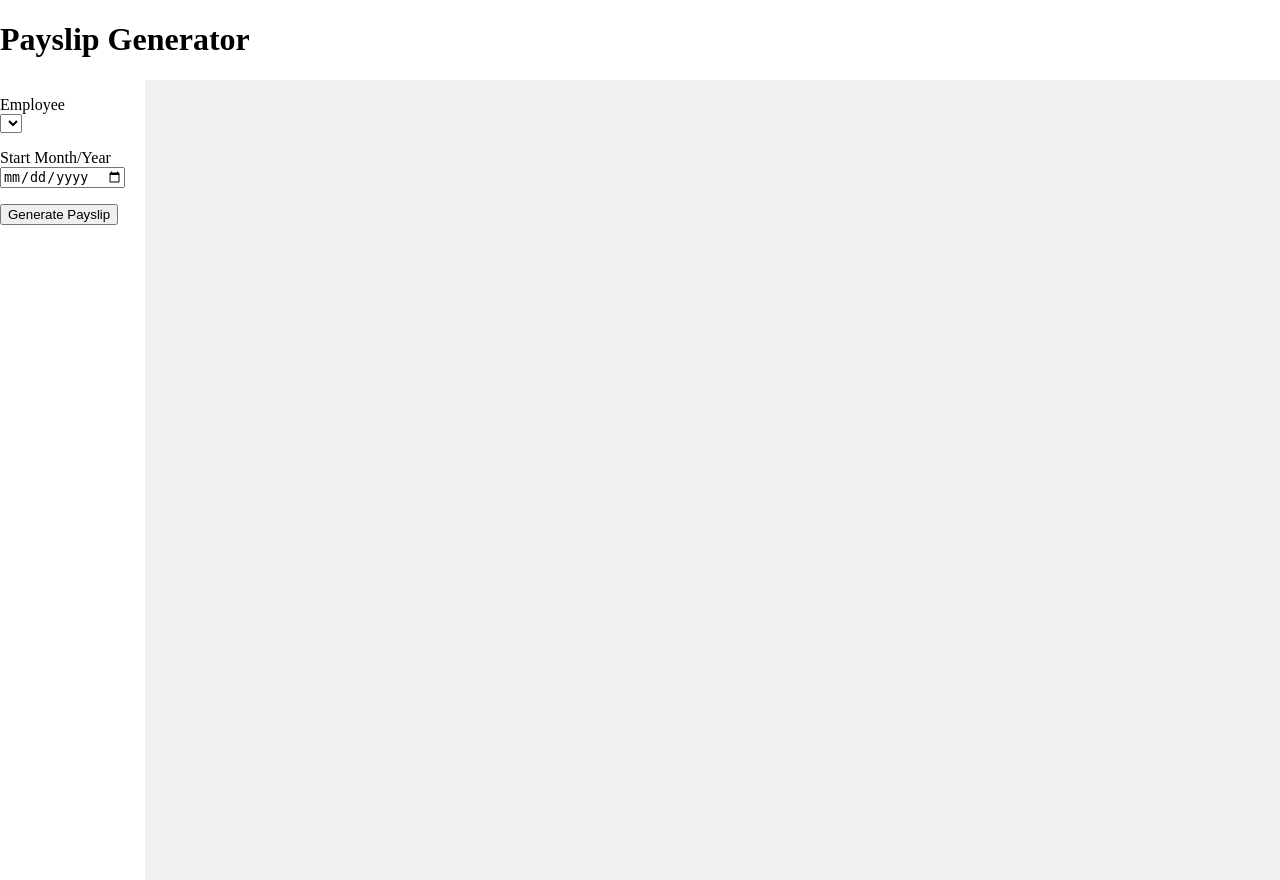
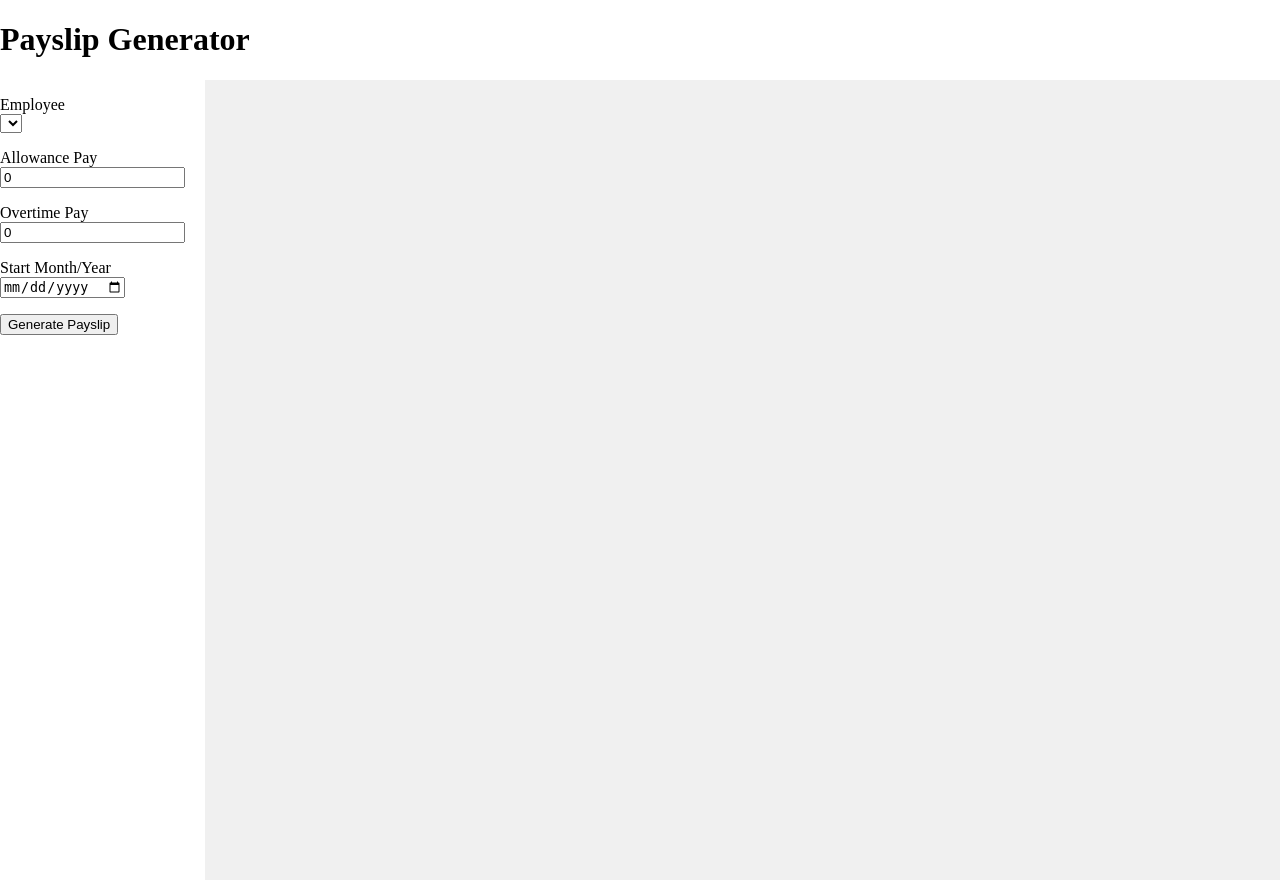
Before and after one commit to Archegon/Payslips_Generator, a Flask app: page /new_payslip in a window 1280 px wide. Run offline with Flask 3, Linux system fonts and the light colour scheme; lists and menus that the app fills with data are empty.

Commit message:
Added more variables

```diff
--- a/forms.py
+++ b/forms.py
@@ -23,9 +23,7 @@ class CompanyForm(FlaskForm):
 
 class PayslipForm(FlaskForm):
     employee = SelectField('Employee', choices=[], validators=[DataRequired()])
+    allowance_pay = StringField('Allowance Pay')
+    overtime_pay = StringField('Overtime Pay')
     start_month_year = DateField('Start Month/Year', format='%m/%Y', validators=[DataRequired()])
     submit = SubmitField('Generate Payslip')
-
-    def validate_end_month_year(self, end_month_year):
-        if end_month_year.data < self.start_month_year.data:
-            raise ValidationError('End Month/Year must not be earlier than Start Month/Year.')
--- a/main.py
+++ b/main.py
@@ -74,11 +74,13 @@ def new_payslip():
     return render_template('payslipinput.html', form=form)
 
 
-@app.route('/preview_payslip/<employee_id>/<start_month>')
-def preview_payslip(employee_id, start_month):
+@app.route('/preview_payslip/<employee_id>/<start_month>/<overtime_pay>/<allowance_pay>')
+def preview_payslip(employee_id, start_month, overtime_pay, allowance_pay):
     saved_employees = employee_save.load()
     company = company_save.load()
     employee = saved_employees.get(employee_id)
+    overtime_pay = float(overtime_pay)
+    allowance_pay = float(allowance_pay)
 
     # Convert to datetime object
     start_month_datetime = datetime.strptime(start_month, "%Y-%m-%d")
@@ -110,15 +112,15 @@ def preview_payslip(employee_id, start_month):
         employee_cpf = cpf[1]
         employer_cpf = cpf[2]
 
-    net_pay = float(employee['Salary']) - employee_cpf
-
     # Convert the string values to float or decimal
     employee_salary = float(employee['Salary'])
     employee_cpf = float(employee_cpf)
     employer_cpf = float(employer_cpf)
     total_deduction = float(employee_cpf)
-    total_income = float(employee['Salary'])
-    net_pay = float(net_pay)
+    total_income = float(employee['Salary']) + overtime_pay + allowance_pay
+
+    # Net pay calculation
+    net_pay = total_income - total_deduction
 
     # Package the parameters into a dictionary
     template_parameters = {
@@ -142,6 +144,8 @@ def preview_payslip(employee_id, start_month):
         'net_pay': "{:.2f}".format(net_pay),
         'payslip_id': payslip_id,
         'start_month': start_month,
+        'overtime_pay': "{:.2f}".format(overtime_pay),
+        'allowance_pay': "{:.2f}".format(allowance_pay)
     }
 
     payslip_html = render_template_string(open("templates/generated_payslip.html").read(), **template_parameters)
--- a/templates/generated_payslip.html
+++ b/templates/generated_payslip.html
@@ -92,7 +92,7 @@
                             </tr>
                             <tr>
                                 <td style="width: 129.219px;">Total Allowances</td>
-                                <td style="width: 173.781px;">$ 0.00</td>
+                                <td style="width: 173.781px;">$ {{ allowance_pay }}</td>
                             </tr>
                             <tr>
                                 <td style="width: 129.219px;">Total Additional</td>
@@ -100,7 +100,7 @@
                             </tr>
                             <tr>
                                 <td style="width: 129.219px;">Total Overtime Pay</td>
-                                <td style="width: 173.781px;">$ 0.00</td>
+                                <td style="width: 173.781px;">$ {{ overtime_pay }}</td>
                             </tr>
                             <tr>
                                 <td style="width: 129.219px;">Total Claim</td>
--- a/templates/payslipinput.html
+++ b/templates/payslipinput.html
@@ -52,6 +52,14 @@
                 {{ form.employee() }}
             </p>
             <p>
+                {{ form.allowance_pay.label }}<br>
+                {{ form.allowance_pay() }}
+            </p>
+             <p>
+                {{ form.overtime_pay.label }}<br>
+                {{ form.overtime_pay() }}
+            </p>
+            <p>
                 {{ form.start_month_year.label }}<br>
                 {{ form.start_month_year() }}
             </p>
@@ -75,6 +83,10 @@
 </div>
 </body>
 <script>
+    // Default values
+    document.querySelector('input[name="overtime_pay"]').defaultValue = 0;
+    document.querySelector('input[name="allowance_pay"]').defaultValue = 0;
+
     document.getElementById('generate_button').addEventListener('click', function() {
         document.getElementById('download_form').style.display = 'block';
     });
@@ -85,9 +97,11 @@
     // Get form data
     var employee_id = document.querySelector('select[name="employee"]').value;
     var start_month = document.querySelector('input[name="start_month_year"]').value;
+    var overtime_pay = document.querySelector('input[name="overtime_pay"]').value;
+    var allowance_pay = document.querySelector('input[name="allowance_pay"]').value;
 
     // Construct the URL for the iframe
-    var iframe_url = "/preview_payslip/" + employee_id + "/" + start_month;
+    var iframe_url = "/preview_payslip/" + employee_id + "/" + start_month + "/" + overtime_pay + "/" + allowance_pay;
 
     // Update iframe src
     var iframe = document.querySelector('.iframe-container');
```
